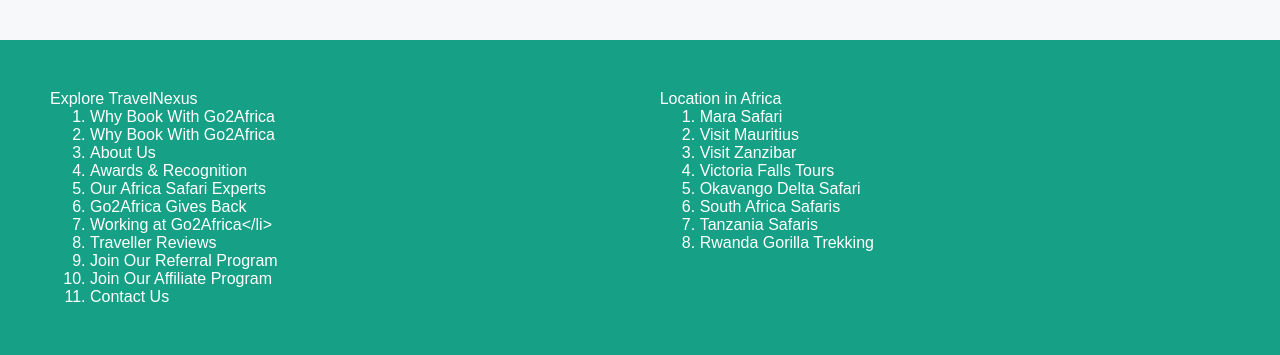
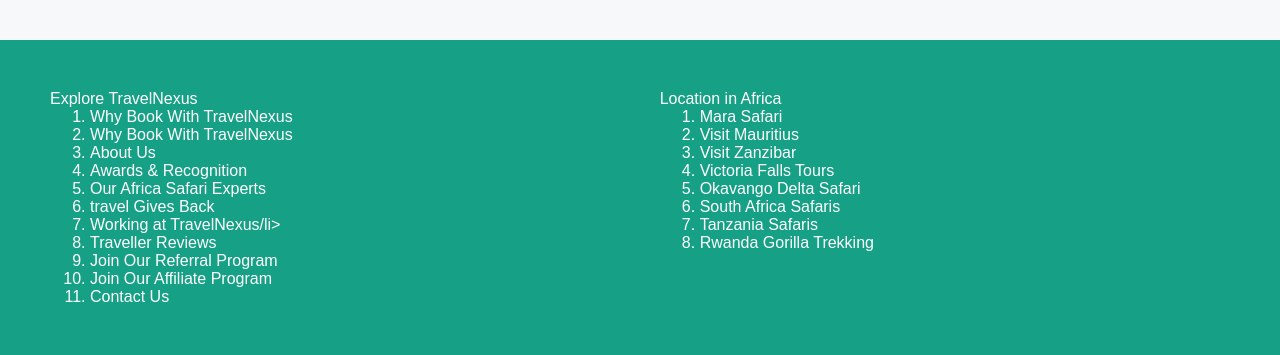
Before and after one commit to syInfusion/TravelNexus, a Python web app: template Nexus/templates/landing.html in a window 1280 px wide. Shown: the part 1465-1820 px from the top of the page. Run offline with Jinja, Linux system fonts and the light colour scheme; the template is opened without the code that fills it, so the values that code supplies are empty.

Commit message:
modification of the landing page

```diff
--- a/Nexus/templates/landing.html
+++ b/Nexus/templates/landing.html
@@ -83,13 +83,13 @@
         <ul>
             <li>Explore TravelNexus</li>
             <ol>
-                <li><a href="#">Why Book With Go2Africa</a></li>
-                <li><a href="#">Why Book With Go2Africa</a></li>
+                <li><a href="#">Why Book With TravelNexus</a></li>
+                <li><a href="#">Why Book With TravelNexus</a></li>
                 <li><a href="#">About Us</li>
                 <li><a href="#">Awards & Recognition</a></li>
                 <li><a href="#">Our Africa Safari Experts</a></li>
-                <li><a href="#">Go2Africa Gives Back</a></li>
-                <li><a href="#">Working at Go2Africa<</a>/li>
+                <li><a href="#">travel Gives Back</a></li>
+                <li><a href="#">Working at TravelNexus</a>/li>
                 <li><a href="#">Traveller Reviews</a></li>
                 <li><a href="#">Join Our Referral Program</a></li>
                 <li><a href="#">Join Our Affiliate Program</a></li>
```
